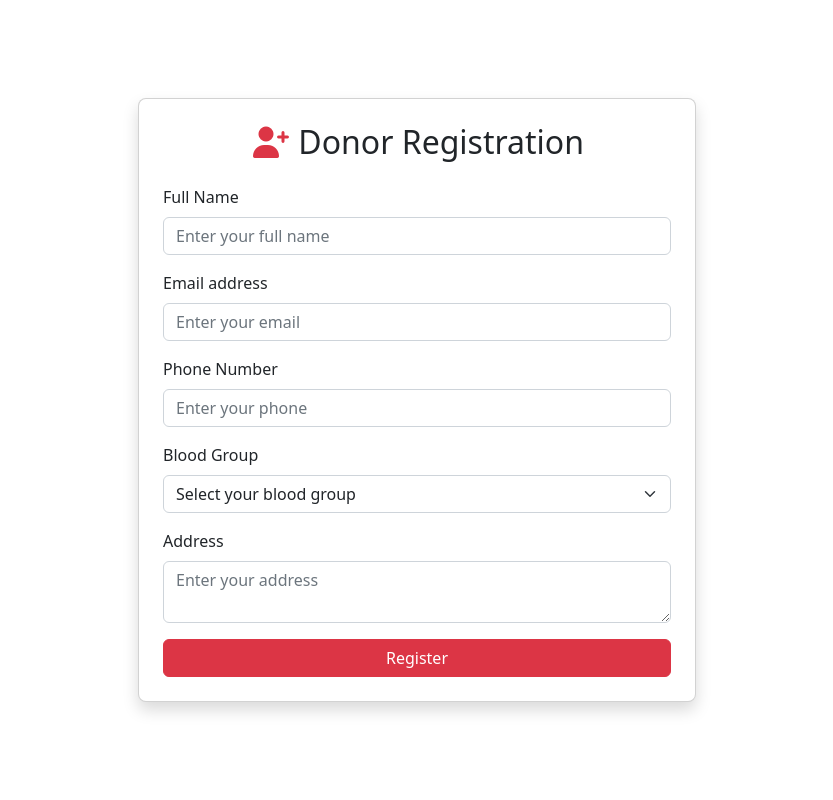
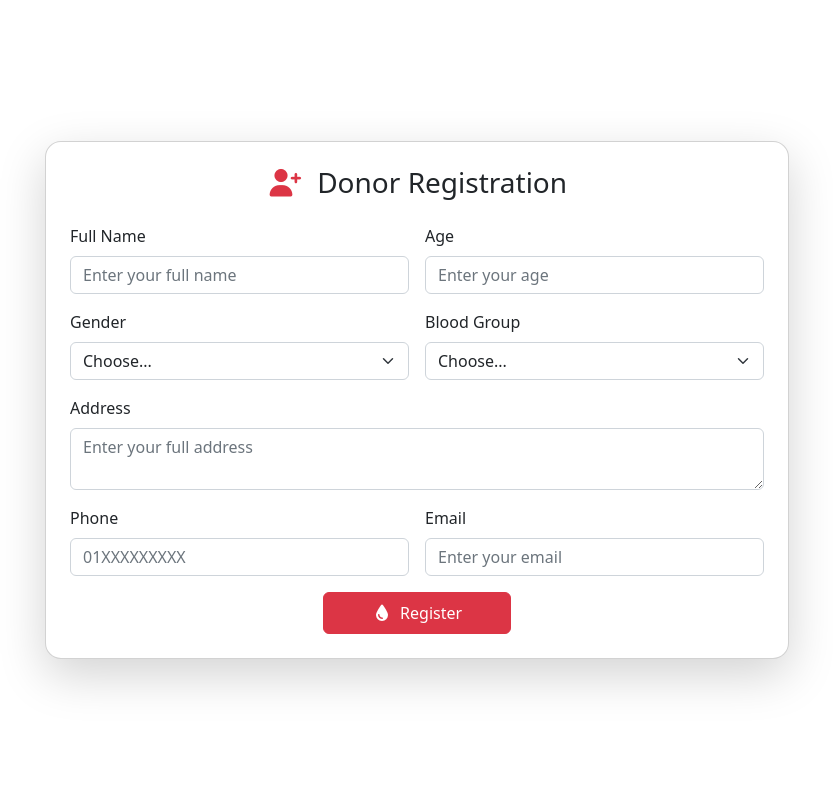
Before and after one commit to hasdajustin/bloodBank, a Django app: template templates/layout/register.html in a window 1280 px wide. Shown: the whole page, without its empty margins (223-1056 px from the left). Run offline with Django 3.2, Linux system fonts and the light colour scheme; the template is opened without the code that fills it, so the values that code supplies are empty; some libraries are stand-ins or nearby versions.

Commit message:
create bootstrap from for donors

```diff
--- a/templates/layout/register.html
+++ b/templates/layout/register.html
@@ -2,48 +2,51 @@
 {% load static %}
 
 {% block title %}
-Register Donor
+Donor Registration
 {% endblock title %}
 
 {% block content %}
-<div class="container d-flex flex-column justify-content-center align-items-center min-vh-100">
-    <div class="col-md-6">
-        <div class="card shadow rounded-3">
+<div class="container d-flex justify-content-center align-items-center min-vh-100">
+    <div class="col-md-8">
+        <div class="card shadow-lg rounded-4">
             <div class="card-body p-4">
-                <h2 class="text-center mb-4">
-                    <i class="fa-solid fa-user-plus text-danger"></i> Donor Registration
-                </h2>
+                <h3 class="text-center mb-4">
+                    <i class="fa-solid fa-user-plus text-danger me-2"></i> Donor Registration
+                </h3>
 
-                <!-- Registration Form -->
-                <form method="post">
+                <form class="row g-3" method="post">
                     {% csrf_token %}
 
                     <!-- Full Name -->
-                    <div class="mb-3">
-                        <label for="full_name" class="form-label">Full Name</label>
-                        <input type="text" class="form-control" id="full_name" name="full_name"
-                            placeholder="Enter your full name" required>
+                    <div class="col-md-6">
+                        <label for="fullName" class="form-label">Full Name</label>
+                        <input type="text" class="form-control" id="fullName" name="full_name"
+                               placeholder="Enter your full name" required>
                     </div>
 
-                    <!-- Email -->
-                    <div class="mb-3">
-                        <label for="email" class="form-label">Email address</label>
-                        <input type="email" class="form-control" id="email" name="email" placeholder="Enter your email"
-                            required>
+                    <!-- Age -->
+                    <div class="col-md-6">
+                        <label for="age" class="form-label">Age</label>
+                        <input type="number" class="form-control" id="age" name="age"
+                               placeholder="Enter your age" min="18" max="65" required>
                     </div>
 
-                    <!-- Phone -->
-                    <div class="mb-3">
-                        <label for="phone" class="form-label">Phone Number</label>
-                        <input type="tel" class="form-control" id="phone" name="phone" placeholder="Enter your phone"
-                            required>
+                    <!-- Gender -->
+                    <div class="col-md-6">
+                        <label class="form-label">Gender</label>
+                        <select class="form-select" name="gender" required>
+                            <option selected disabled>Choose...</option>
+                            <option>Male</option>
+                            <option>Female</option>
+                            <option>Other</option>
+                        </select>
                     </div>
 
                     <!-- Blood Group -->
-                    <div class="mb-3">
-                        <label for="blood_group" class="form-label">Blood Group</label>
-                        <select class="form-select" id="blood_group" name="blood_group" required>
-                            <option value="" disabled selected>Select your blood group</option>
+                    <div class="col-md-6">
+                        <label for="bloodGroup" class="form-label">Blood Group</label>
+                        <select id="bloodGroup" class="form-select" name="blood_group" required>
+                            <option selected disabled>Choose...</option>
                             <option>A+</option>
                             <option>A-</option>
                             <option>B+</option>
@@ -56,17 +59,34 @@ Register Donor
                     </div>
 
                     <!-- Address -->
-                    <div class="mb-3">
+                    <div class="col-12">
                         <label for="address" class="form-label">Address</label>
-                        <textarea class="form-control" id="address" name="address" rows="2"
-                            placeholder="Enter your address"></textarea>
+                        <textarea class="form-control" id="address" name="address"
+                                  placeholder="Enter your full address" rows="2" required></textarea>
+                    </div>
+
+                    <!-- Phone -->
+                    <div class="col-md-6">
+                        <label for="phone" class="form-label">Phone</label>
+                        <input type="tel" class="form-control" id="phone" name="phone"
+                               placeholder="01XXXXXXXXX" required>
+                    </div>
+
+                    <!-- Email -->
+                    <div class="col-md-6">
+                        <label for="email" class="form-label">Email</label>
+                        <input type="email" class="form-control" id="email" name="email"
+                               placeholder="Enter your email" required>
                     </div>
 
                     <!-- Submit -->
-                    <div class="d-grid">
-                        <button type="submit" class="btn btn-danger">Register</button>
+                    <div class="col-12 d-flex justify-content-center mt-3">
+                        <button type="submit" class="btn btn-danger px-5 py-2">
+                            <i class="fa-solid fa-droplet me-1"></i> Register
+                        </button>
                     </div>
                 </form>
+
             </div>
         </div>
     </div>
```
